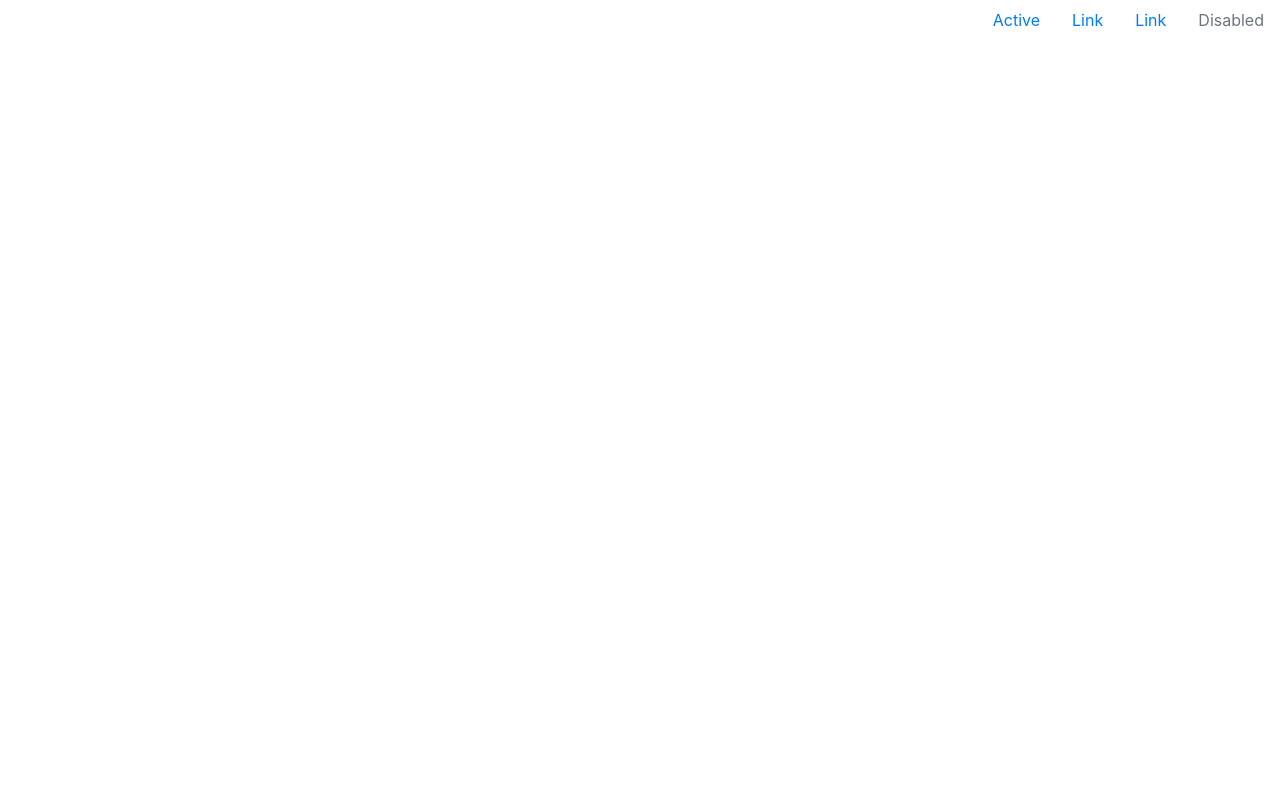
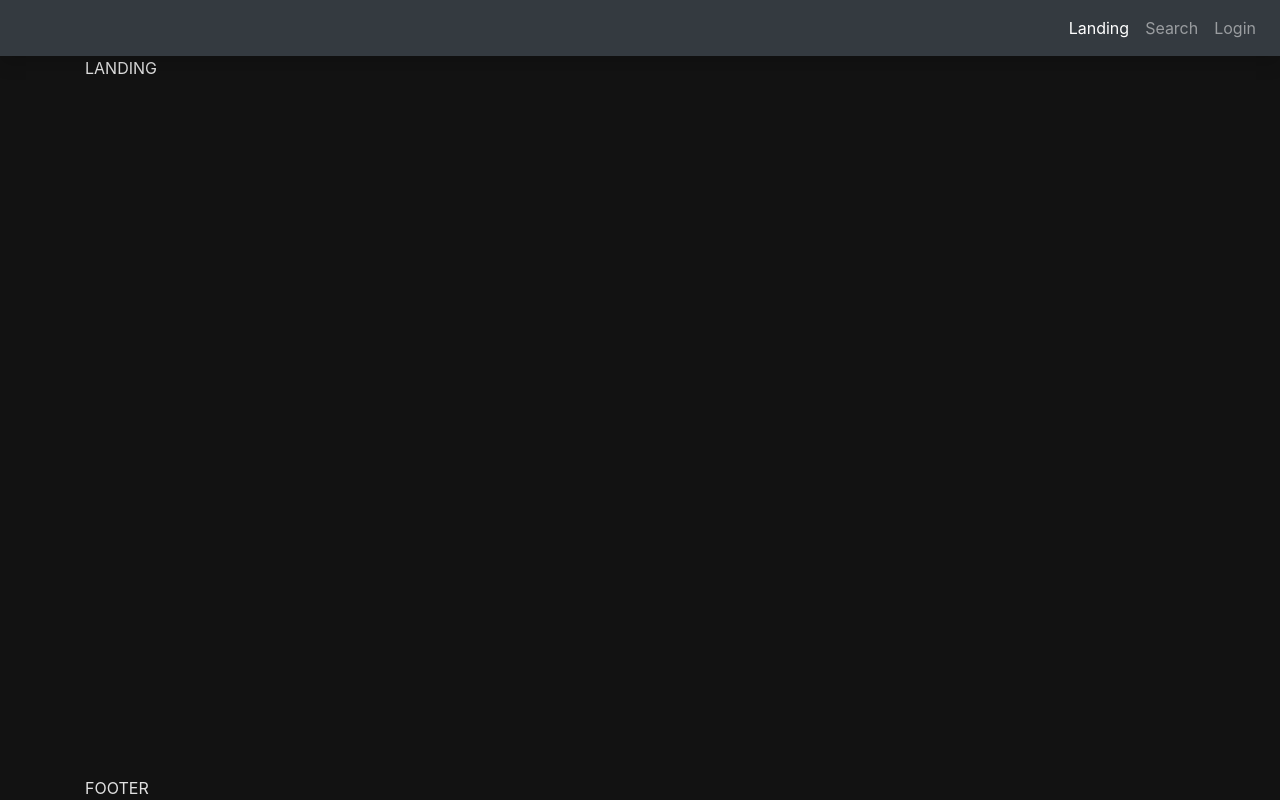
Before and after one commit to mjcapecci/Contractr.io, a React (Create React App) app in the folder client/: page / in a window 1280 px wide. Built offline with nearby package versions, Linux system fonts and the light colour scheme; the HTML template or start-up script is replaced by a standard one.

Commit message:
begins scaffolding the Bootstrap UI

```diff
--- a/client/src/App.js
+++ b/client/src/App.js
@@ -1,9 +1,14 @@
-import React from 'react';
+import React, { Fragment } from 'react';
 import { BrowserRouter as Router, Route, Switch } from 'react-router-dom';
+import './global.scss';
 
 // State Management
 import { Provider } from 'react-redux';
 import store from './store';
+
+// Layout
+import Navbar from './components/Layout/Navbar';
+import Footer from './components/Layout/Footer';
 
 // Pages
 import Landing from './pages/Landing';
@@ -12,7 +17,15 @@ function App() {
   return (
     <Provider store={store}>
       <Router>
-        <Landing></Landing>
+        <Fragment>
+          <Navbar></Navbar>
+          <div className='container'>
+            <Switch>
+              <Route exact path='/' component={Landing} />
+            </Switch>
+          </div>
+          <Footer></Footer>
+        </Fragment>
       </Router>
     </Provider>
   );
--- a/client/src/components/Layout.js
+++ /dev/null
@@ -1,30 +0,0 @@
-import React from 'react';
-
-const Layout = () => {
-  return (
-    <ul className='nav justify-content-end'>
-      <li className='nav-item'>
-        <a className='nav-link active' href='#'>
-          Active
-        </a>
-      </li>
-      <li className='nav-item'>
-        <a className='nav-link' href='#'>
-          Link
-        </a>
-      </li>
-      <li className='nav-item'>
-        <a className='nav-link' href='#'>
-          Link
-        </a>
-      </li>
-      <li className='nav-item'>
-        <a className='nav-link disabled' href='#'>
-          Disabled
-        </a>
-      </li>
-    </ul>
-  );
-};
-
-export default Layout;
--- /dev/null
+++ b/client/src/components/Layout/Footer.js
@@ -0,0 +1,8 @@
+import React from 'react';
+import './layout.scss';
+
+const Footer = () => {
+  return <footer className='container'>FOOTER</footer>;
+};
+
+export default Footer;
--- /dev/null
+++ b/client/src/components/Layout/Navbar.js
@@ -0,0 +1,29 @@
+import React from 'react';
+import { Link } from 'react-router-dom';
+import './layout.scss';
+
+const Navbar = ({ location }) => {
+  return (
+    <nav className='navbar navbar-expand-lg navbar-dark bg-dark justify-content-end shadow'>
+      <ul className='navbar-nav'>
+        <li className='nav-item'>
+          <Link className='nav-link active' to='/'>
+            Landing
+          </Link>
+        </li>
+        <li className='nav-item'>
+          <Link className='nav-link' to='/search'>
+            Search
+          </Link>
+        </li>
+        <li className='nav-item'>
+          <Link className='nav-link' to='/login'>
+            Login
+          </Link>
+        </li>
+      </ul>
+    </nav>
+  );
+};
+
+export default Navbar;
--- /dev/null
+++ b/client/src/components/Layout/layout.scss
@@ -0,0 +1,3 @@
+.landing {
+  height: 90vh;
+}
--- /dev/null
+++ b/client/src/global.scss
@@ -0,0 +1,4 @@
+body {
+  background: #121212;
+  color: rgba(255, 255, 255, 0.87);
+}
--- a/client/src/pages/Landing.js
+++ b/client/src/pages/Landing.js
@@ -1,13 +1,7 @@
-import React, { Fragment } from 'react';
-
-import Layout from '../components/Layout';
+import React from 'react';
 
 const Landing = () => {
-  return (
-    <Fragment>
-      <Layout></Layout>
-    </Fragment>
-  );
+  return <div className='landing'>LANDING</div>;
 };
 
 export default Landing;
```
